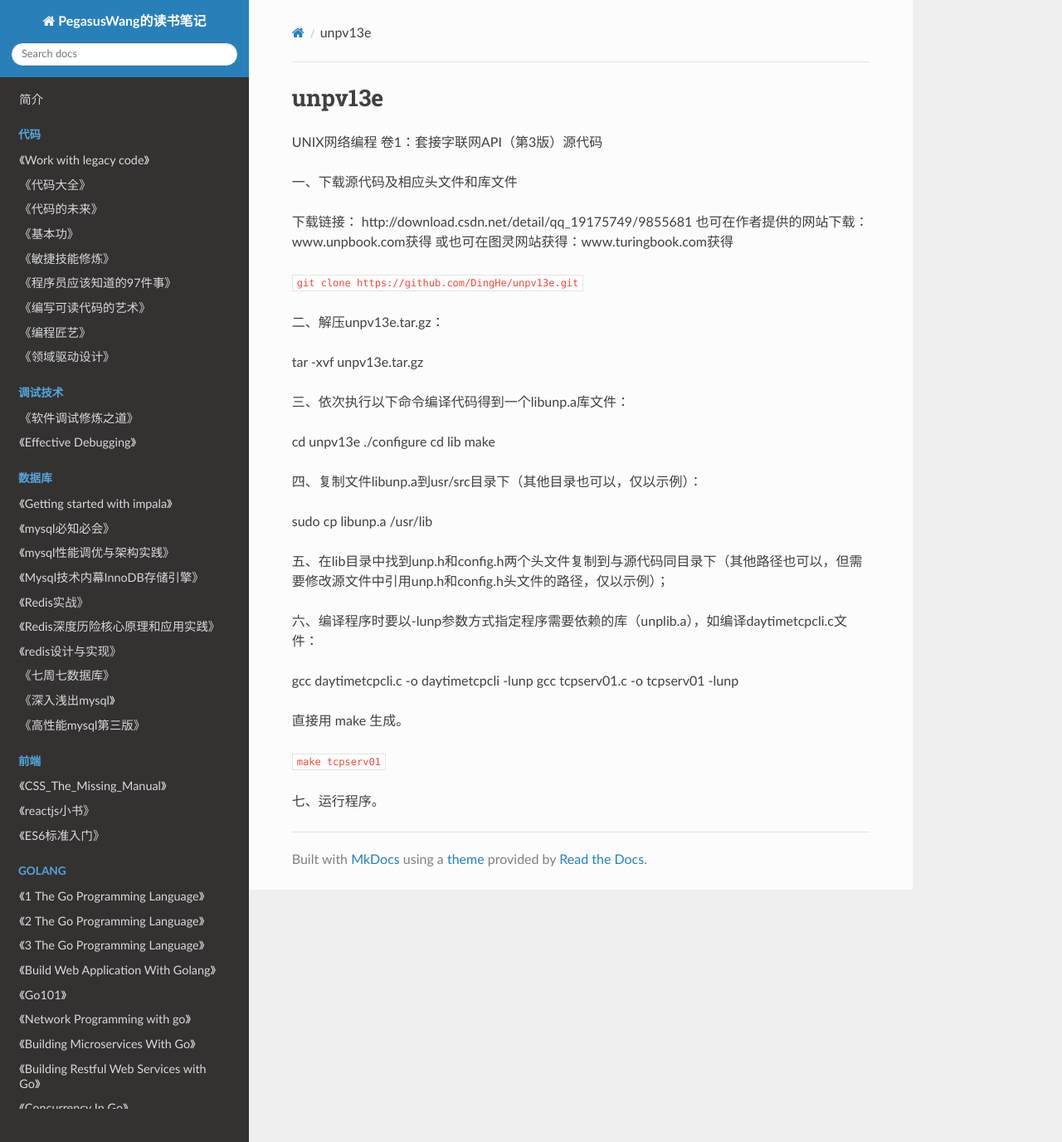
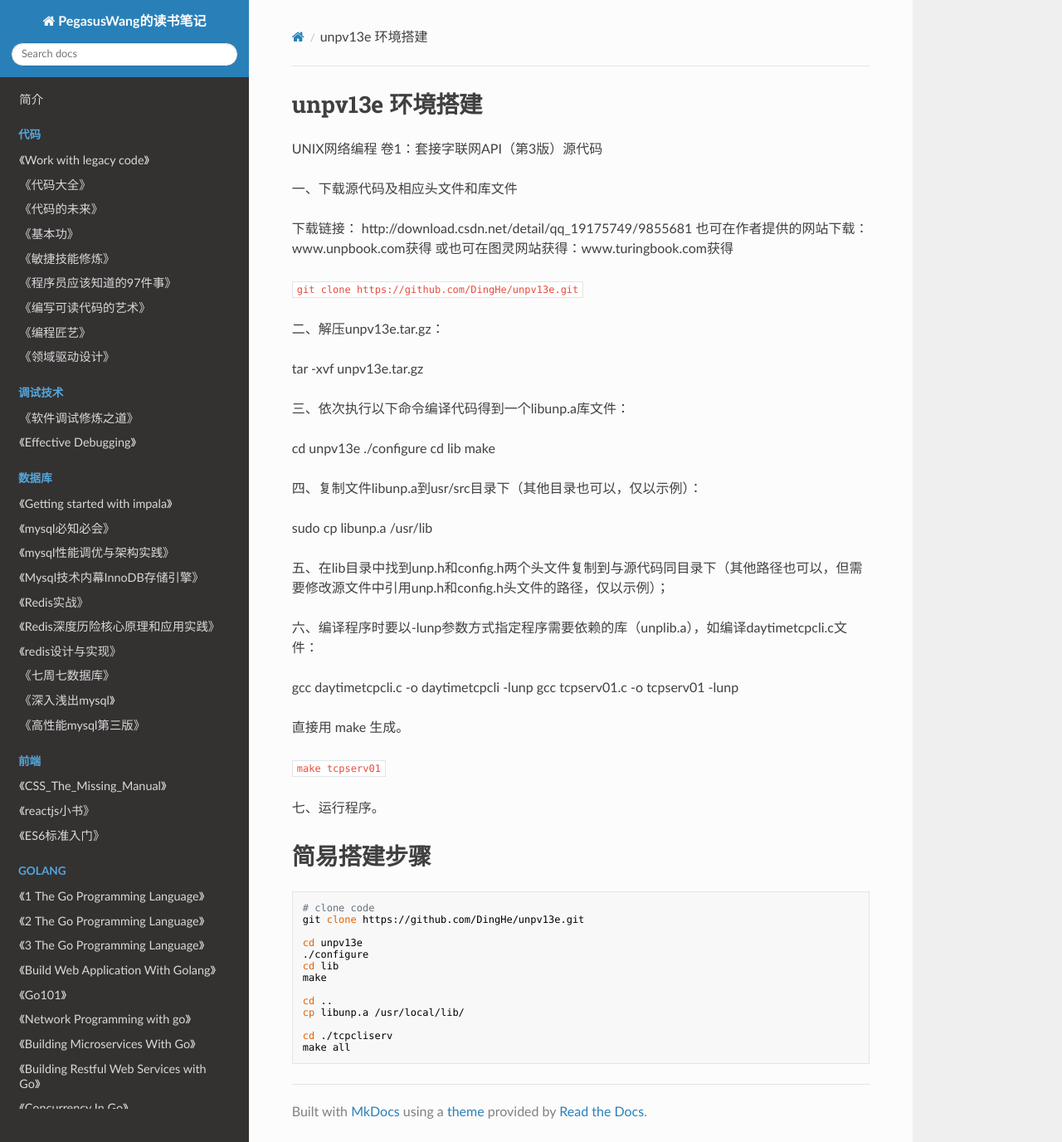
Before and after one commit to PegasusWang/booknotes, an MkDocs documentation site: the page built from docs/源码阅读_sourcecode/c/unpv13e_unix网络编程.md, in a window 1280 px wide and 1376 px high. Shown: the whole window at 83% size. Built offline with MkDocs 1.6.1, drawn with Linux system fonts in a browser that asks for light colours; nearby versions of some CDN libraries; old or Windows-style settings are respelled for this version of MkDocs.

Commit message:
unix 网络编程环境搭建

````diff
--- a/docs/源码阅读_sourcecode/c/unpv13e_unix网络编程.md
+++ b/docs/源码阅读_sourcecode/c/unpv13e_unix网络编程.md
@@ -1,5 +1,5 @@
-unpv13e
-=============
+unpv13e 环境搭建
+=========================
 
 UNIX网络编程 卷1：套接字联网API（第3版）源代码
 
@@ -39,3 +39,22 @@ gcc tcpserv01.c -o tcpserv01 -lunp
 `make tcpserv01`
 
 七、运行程序。
+
+
+# 简易搭建步骤
+
+```
+# clone code
+git clone https://github.com/DingHe/unpv13e.git
+
+cd unpv13e
+./configure
+cd lib
+make
+
+cd ..
+cp libunp.a /usr/local/lib/
+
+cd ./tcpcliserv
+make all
+```
````
